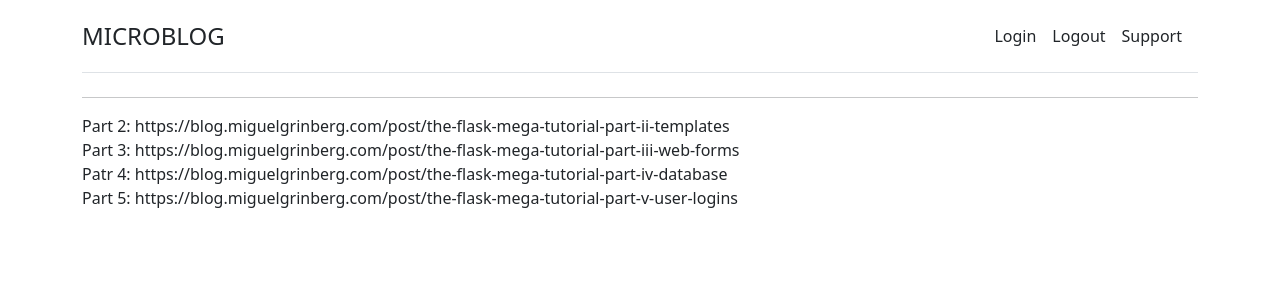
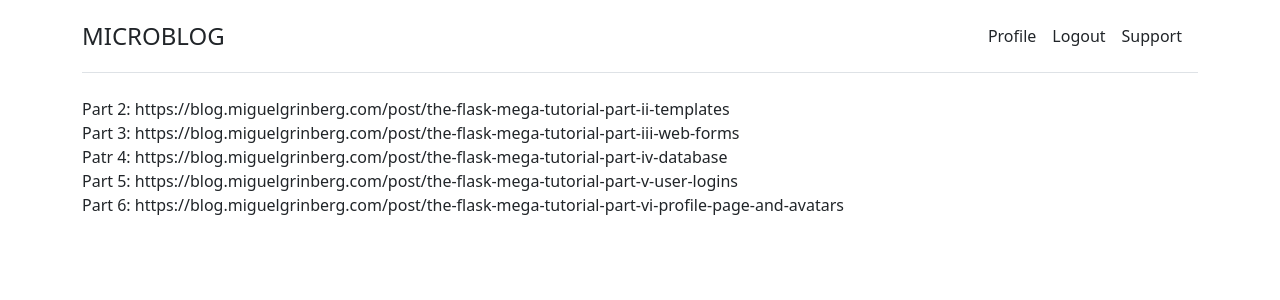
Before and after one commit to MMatveyA/microblog-Flask, a Flask app: page /help in a window 1280 px wide. Shown: the top 300 px of the page. Run offline with Flask 2, Linux system fonts and the light colour scheme; the visitor is signed in with stand-in values (Sample User, id 1); data comes from the database, SQL or seed files in the repository.

Commit message:
Добавлена страница профиля для пользователя

```diff
--- a/app/routes.py
+++ b/app/routes.py
@@ -61,3 +61,12 @@ def register():
         flash('Congratulations, you are now a registered user!')
         return redirect(url_for('login'))
     return render_template('register.html', form=form)
+
+@app.route('/user/<username>')
+def user(username):
+    user = User.query.filter_by(username=username).first_or_404()
+    posts = [
+        {'author': user, 'body': 'Test post #1'},
+        {'author': user, 'body': 'Test post #2'}
+    ]
+    return render_template('user.html', user=user, posts=posts)
--- a/app/templates/base.html
+++ b/app/templates/base.html
@@ -17,10 +17,11 @@
         </a>
 
         <nav class="d-inline-flex mt-2 mt-md-0 ms-md-auto">
-          <a class="me-3 py-2 text-dark text-decoration-none" href="{{ url_for('login') }}">Login</a>
           {% if current_user.is_authenticated %}
+            <a class="me-3 py-2 text-dark text-decoration-none" href="{{ url_for('user', username=current_user.username) }}">Profile</a>
             <a class="me-3 py-2 text-dark text-decoration-none" href="{{ url_for('logout') }}">Logout</a>
           {% else %}
+            <a class="me-3 py-2 text-dark text-decoration-none" href="{{ url_for('login') }}">Login</a>
             <a class="me-3 py-2 text-dark text-decoration-none" href="{{ url_for('register') }}">Registration</a>
           {% endif %}
           <a class="me-3 py-2 text-dark text-decoration-none" href="{{ url_for('help') }}">Support</a>
@@ -30,7 +31,6 @@
     </header>
 
     <main>
-      <hr>
       {% with messages = get_flashed_messages() %}
         {% if messages %}
           <ul>
--- a/app/templates/help.html
+++ b/app/templates/help.html
@@ -10,5 +10,6 @@ Help-Microblog
   Part 3: https://blog.miguelgrinberg.com/post/the-flask-mega-tutorial-part-iii-web-forms<br>
   Patr 4: https://blog.miguelgrinberg.com/post/the-flask-mega-tutorial-part-iv-database<br>
   Part 5: https://blog.miguelgrinberg.com/post/the-flask-mega-tutorial-part-v-user-logins<br>
+  Part 6: https://blog.miguelgrinberg.com/post/the-flask-mega-tutorial-part-vi-profile-page-and-avatars<br>
   </p>
 {% endblock %}
```
Also changed, not shown: app/templates/user.html (added, +13 -0 lines).
